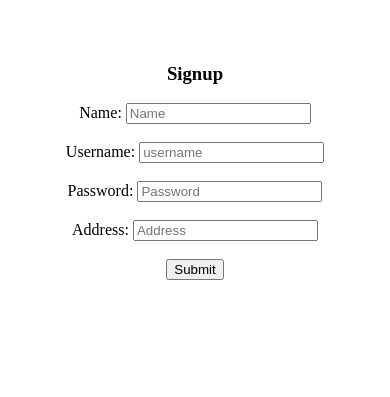
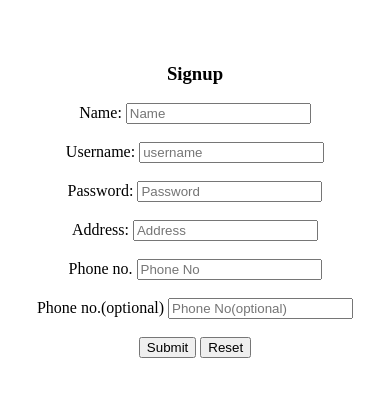
Before and after one commit to civera17/pharmacy, a PHP site: page /signup.php in a window 390 px wide. Shown: the top 397 px of the page. Run offline with PHP 8.4, Linux system fonts and the light colour scheme; data that the repository does not hold is empty.

Commit message:
added phone no

```diff
--- a/signup.php
+++ b/signup.php
@@ -4,11 +4,14 @@
 	<center>
 		<h3>Signup</h3>
 		<form action = "signup-backend.php" method = "POST" >
-			Name: <input name = "name" placeholder = "Name" style="<?php echo $error_css; ?>"><br><br>
-			Username: <input name = "username" placeholder = "username" style="<?php echo $error_css; ?>"><br><br>
-			Password: <input name = "password" type = "password" placeholder = "Password" style="<?php echo $error_css; ?>"><br><br>
-			Address: <input name = "address" placeholder = "Address" style="<?php echo $error_css; ?>"><br><br>
+			Name: <input name = "name" placeholder = "Name" required><br><br>
+			Username: <input name = "username" placeholder = "username" required><br><br>
+			Password: <input name = "password" type = "password" placeholder = "Password" required><br><br>
+			Address: <input name = "address" placeholder = "Address" required><br><br>
+			Phone no. <input name = "phoneno1" placeholder = "Phone No" required><br><br>
+			Phone no.(optional) <input name = "phoneno2" placeholder = "Phone No(optional)"><br><br>
 			<button type = "submit">Submit</button>
+			<button type="reset" value="Reset">Reset</button>
 		</form>
 	</center>
 </body>
```
Also changed, not shown: signup-backend.php (+13 -8 lines).
